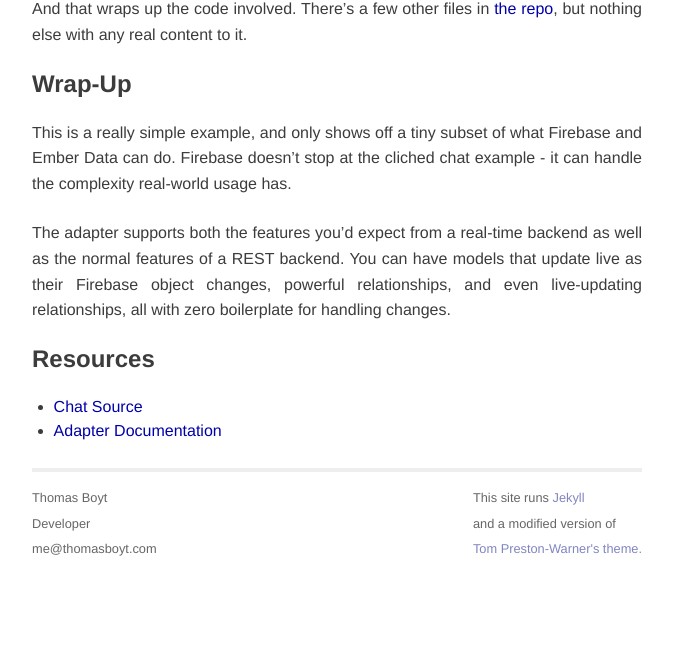
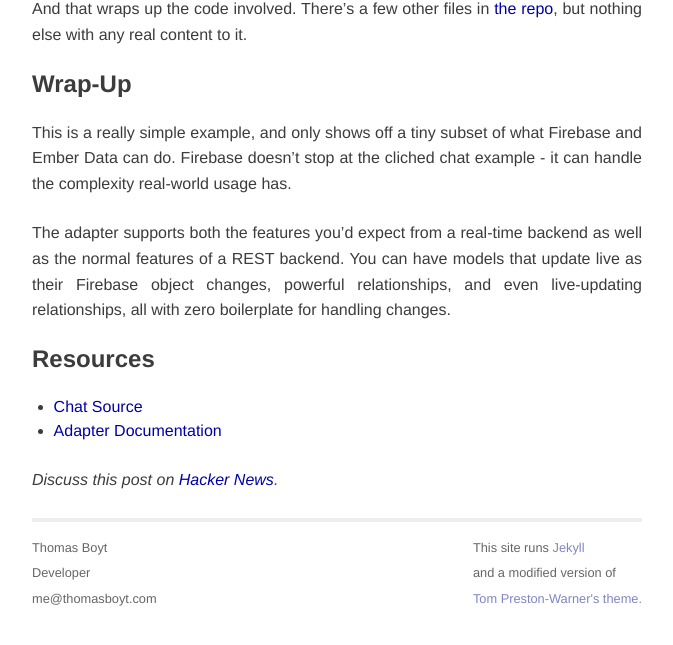
Before and after one commit to thomasboyt/thomasboyt.github.com, a Jekyll site: the page built from _posts/2013-04-13-emberjs-and-firebase.md, in a window 1280 px wide and 900 px high, scrolled down 4166 px, cut to the strip 232-877 px from the top of the window. Shown: the whole strip, without its empty margins (303-976 px from the left). Built offline with Jekyll 4.4.1, drawn with Linux system fonts in a browser that asks for light colours; Markdown is read by kramdown in place of the engine named in the settings; before the commit the page ends 5016 px from its top, so only the background shows below that.

Commit message:
Added HN link.

```diff
--- a/_posts/2013-04-13-emberjs-and-firebase.md
+++ b/_posts/2013-04-13-emberjs-and-firebase.md
@@ -89,3 +89,5 @@ The adapter supports both the features you'd expect from a real-time backend as
 
 * [Chat Source](https://github.com/thomasboyt/ember-firebase-chat)
 * [Adapter Documentation](https://github.com/thomasboyt/ember-firebase-adapter/wiki)
+
+*Discuss this post on [Hacker News](https://news.ycombinator.com/item?id=5543959).*
```
